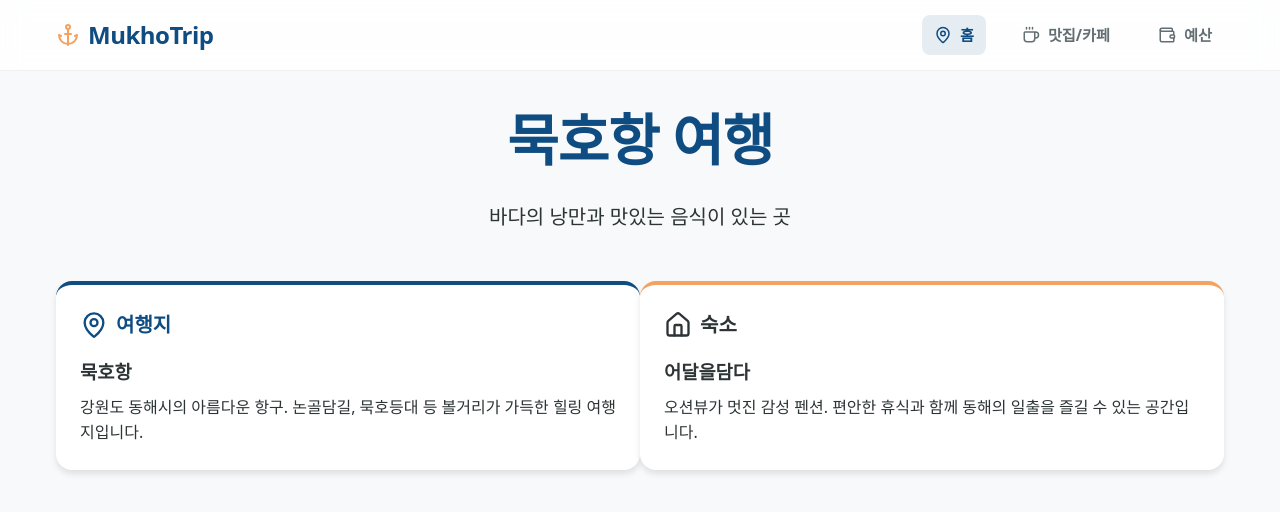
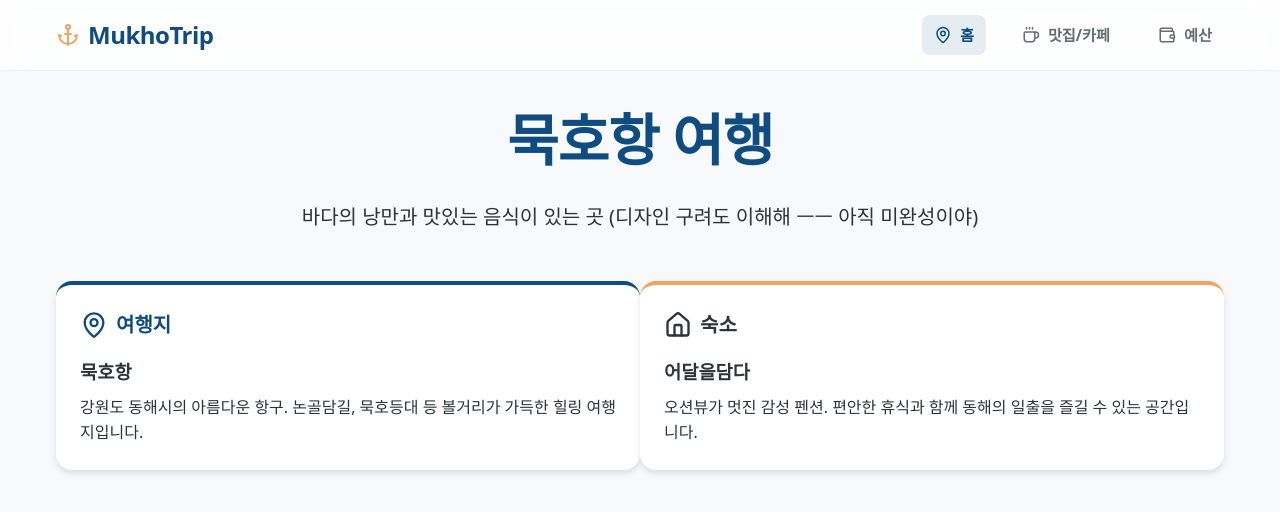
Before and after one commit to YoonTaeMinnnn/mukho, a React (Vite) app: page / in a window 1280 px wide. Shown: the top 512 px of the page. Built offline with nearby package versions, Linux system fonts and the light colour scheme.

Commit message:
mod: main 문구 변경

```diff
--- a/src/pages/Home.jsx
+++ b/src/pages/Home.jsx
@@ -33,7 +33,7 @@ const Home = () => {
                     묵호항 여행
                 </h1>
                 <p className="text-muted" style={{ fontSize: '1.25rem' }}>
-                    바다의 낭만과 맛있는 음식이 있는 곳
+                    바다의 낭만과 맛있는 음식이 있는 곳 (디자인 구려도 이해해 ㅡㅡ 아직 미완성이야)
                 </p>
             </motion.section>
 
```
